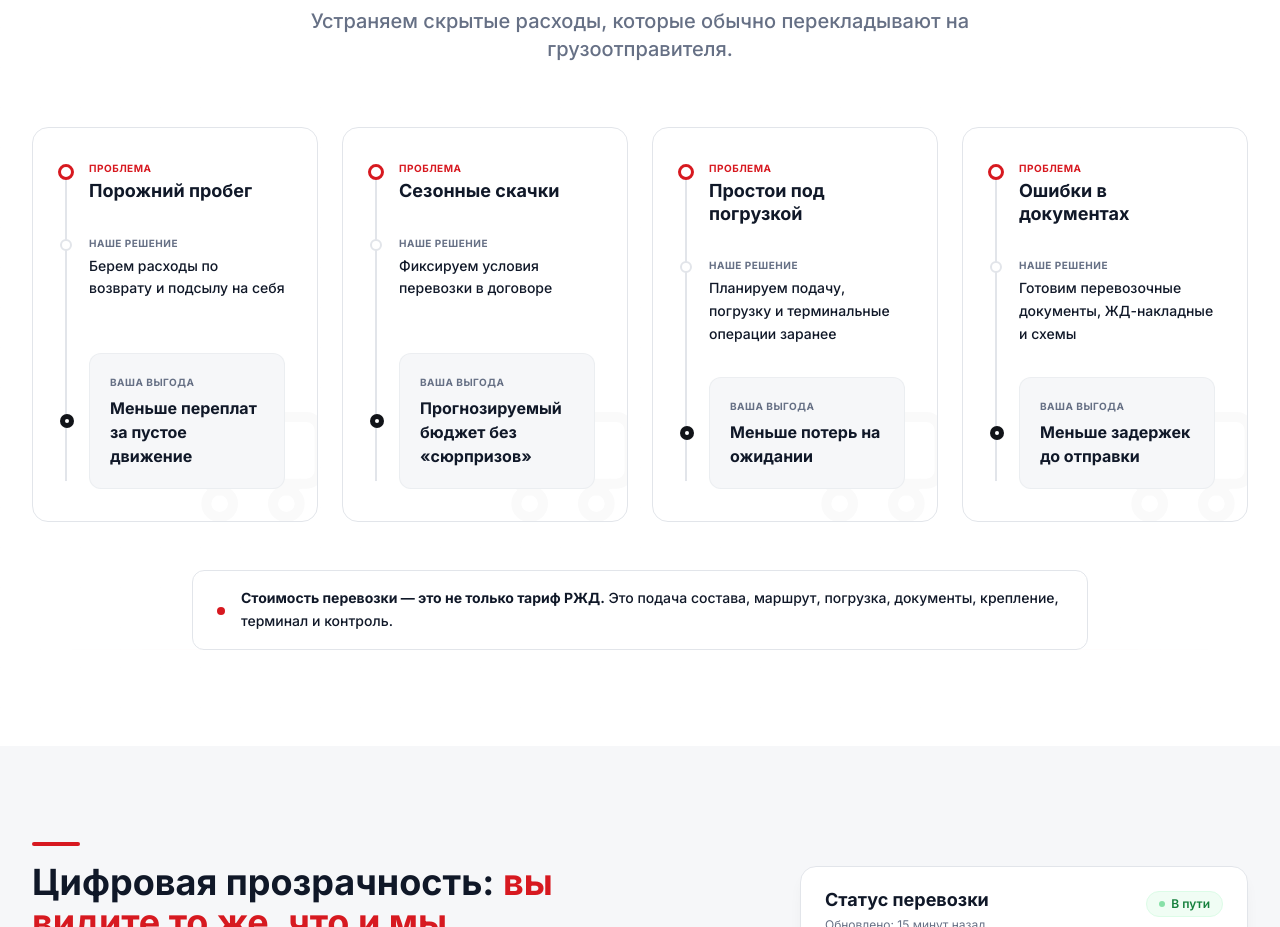
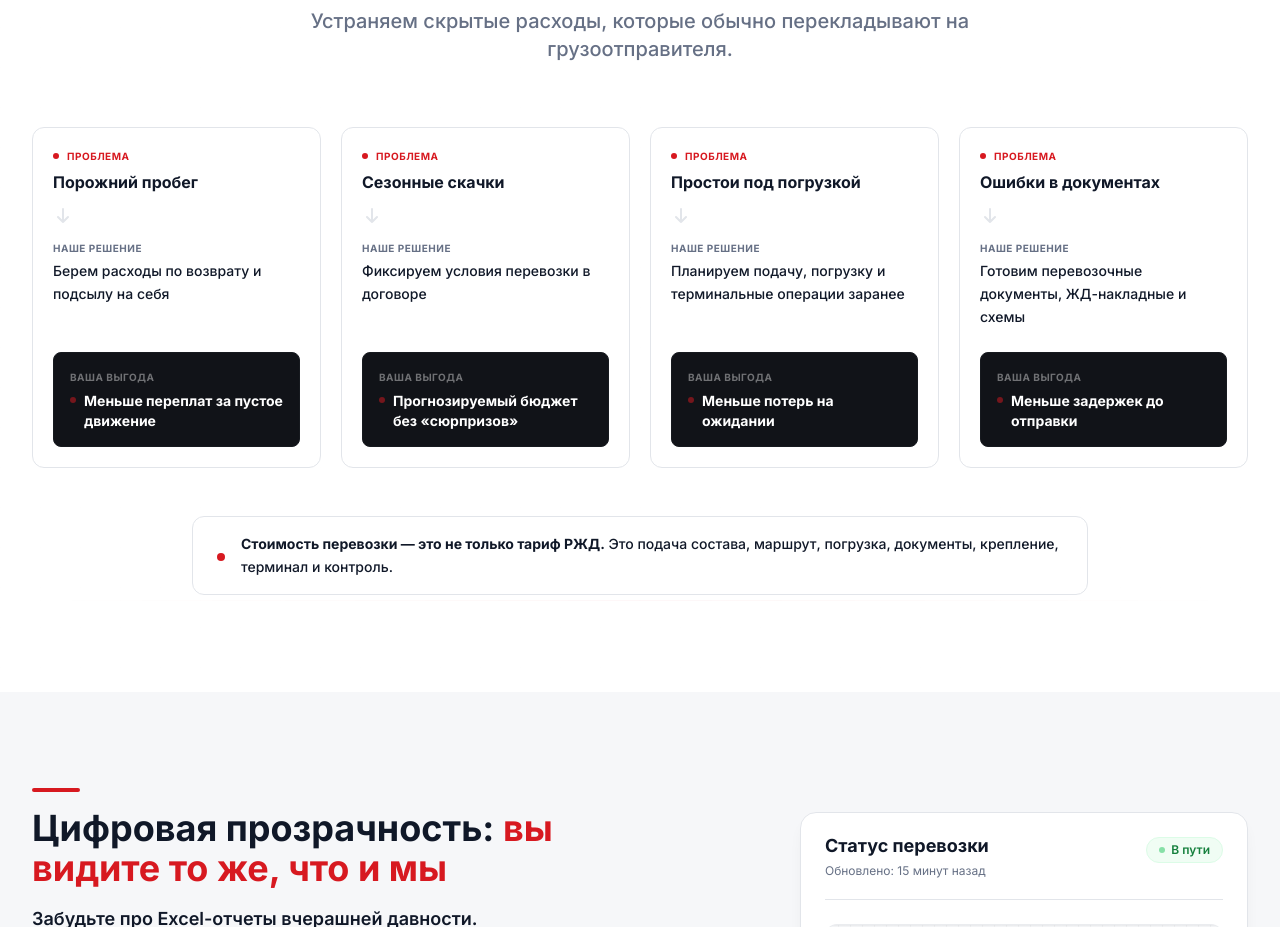
Before and after one commit to matteimikeska49-bot/gkp, a React (Vite) app: page / in a window 1280 px wide. Shown: the part 4100-5027 px from the top of the page. Built offline with nearby package versions, Linux system fonts and the light colour scheme.

Commit message:
refactor: polish freight economy cards

```diff
--- a/src/sections/EconomySection.jsx
+++ b/src/sections/EconomySection.jsx
@@ -50,36 +50,37 @@ export default function EconomySection() {
         </div>
 
         {/* 4 Cards */}
-        <div className="grid grid-cols-1 md:grid-cols-2 lg:grid-cols-4 gap-6 mb-12">
+        <div className="grid grid-cols-1 md:grid-cols-2 lg:grid-cols-4 gap-5 mb-12">
           {economyCards.map((card) => (
             <div
               key={card.id}
-              className="bg-white border border-card-border rounded-2xl p-6 md:p-8 hover:border-accent/30 hover:shadow-[0_8px_30px_rgba(215,25,32,0.06)] transition-all duration-300 relative group flex flex-col h-full overflow-hidden"
+              className="bg-white border border-card-border rounded-xl p-5 hover:border-accent/30 hover:shadow-[0_8px_30px_rgba(215,25,32,0.06)] transition-all duration-300 relative group flex flex-col h-full"
             >
-              {/* Subtle wagon silhouette in background */}
-              <div className="absolute -right-4 -bottom-4 opacity-[0.02] group-hover:opacity-[0.04] transition-opacity duration-500 pointer-events-none transform group-hover:-translate-x-2">
-                <WagonIcon className="w-40 h-40" />
-              </div>
 
-              {/* Vertical Route Line */}
-              <div className="absolute left-6 md:left-8 top-10 bottom-10 w-[2px] bg-card-border group-hover:bg-accent/20 transition-colors" />
-
-              <div className="flex flex-col h-full relative z-10 pl-6">
+              <div className="flex flex-col h-full relative z-10">
 
                 {/* Zone 1: Problem */}
-                <div className="mb-8 relative">
-                  <div className="absolute -left-[31px] top-1 w-4 h-4 rounded-full bg-white border-[3px] border-accent" />
-                  <span className="text-[10px] font-bold uppercase tracking-wider text-accent mb-1 block">
-                    Проблема
-                  </span>
-                  <h3 className="text-text-dark font-bold text-lg leading-tight">
+                <div className="mb-4">
+                  <div className="flex items-center gap-2 mb-2">
+                    <div className="w-1.5 h-1.5 rounded-full bg-accent" />
+                    <span className="text-[10px] font-bold uppercase tracking-wider text-accent">
+                      Проблема
+                    </span>
+                  </div>
+                  <h3 className="text-text-dark font-bold text-base leading-tight">
                     {card.problem}
                   </h3>
                 </div>
 
+                {/* Visual Arrow Down */}
+                <div className="pl-1 mb-4 flex justify-start">
+                  <svg width="12" height="16" viewBox="0 0 12 16" fill="none" xmlns="http://www.w3.org/2000/svg" className="text-card-border group-hover:text-accent/30 transition-colors">
+                    <path d="M6 1V14M6 14L1 9M6 14L11 9" stroke="currentColor" strokeWidth="2" strokeLinecap="round" strokeLinejoin="round"/>
+                  </svg>
+                </div>
+
                 {/* Zone 2: Solution */}
-                <div className="mb-8 relative">
-                  <div className="absolute -left-[29px] top-1 w-3 h-3 rounded-full bg-white border-2 border-card-border group-hover:border-accent/50 transition-colors" />
+                <div className="mb-6">
                   <span className="text-[10px] font-bold uppercase tracking-wider text-text-muted mb-1 block">
                     Наше решение
                   </span>
@@ -89,15 +90,13 @@ export default function EconomySection() {
                 </div>
 
                 {/* Zone 3: Benefit */}
-                <div className="mt-auto relative">
-                  <div className="absolute -left-[29.5px] top-1/2 -translate-y-1/2 w-3.5 h-3.5 rounded-full bg-graphite flex items-center justify-center">
-                    <div className="w-1 h-1 bg-white rounded-full" />
-                  </div>
-                  <div className="bg-section-alt rounded-xl p-4 md:p-5 border border-card-border/50 group-hover:bg-white group-hover:border-accent/10 transition-colors">
-                    <span className="text-[10px] font-bold uppercase tracking-wider text-text-muted mb-1.5 block">
-                      Ваша выгода
-                    </span>
-                    <p className="text-text-dark font-bold text-sm md:text-base leading-snug">
+                <div className="mt-auto bg-graphite rounded-lg p-4 border border-graphite-light group-hover:border-accent/40 transition-colors">
+                  <span className="text-[10px] font-bold uppercase tracking-wider text-white/40 mb-1.5 block">
+                    Ваша выгода
+                  </span>
+                  <div className="flex items-start gap-2">
+                    <div className="w-1.5 h-1.5 rounded-full bg-accent mt-1.5 flex-shrink-0 animate-pulse" />
+                    <p className="text-white font-bold text-sm leading-snug">
                       {card.benefit}
                     </p>
                   </div>
```
